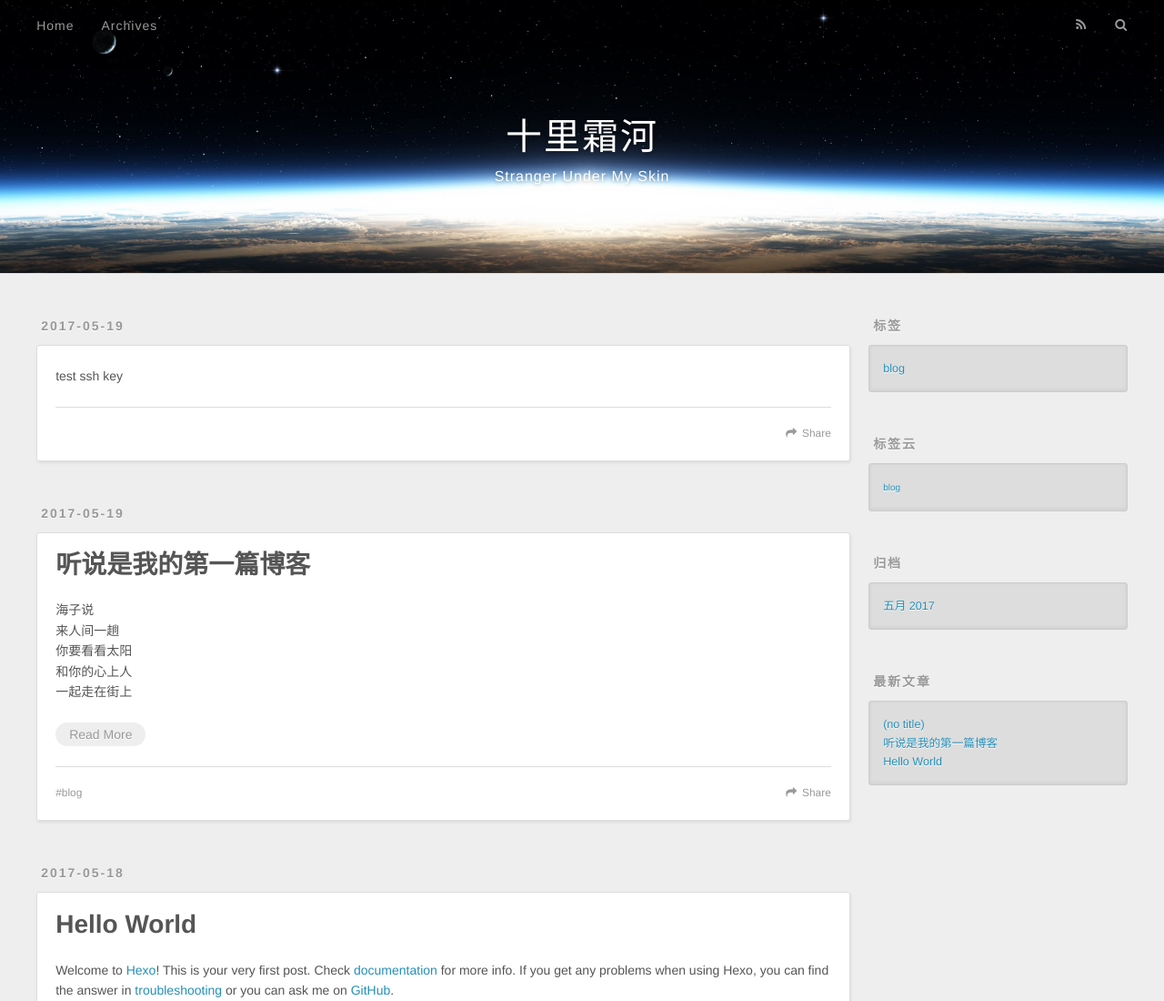
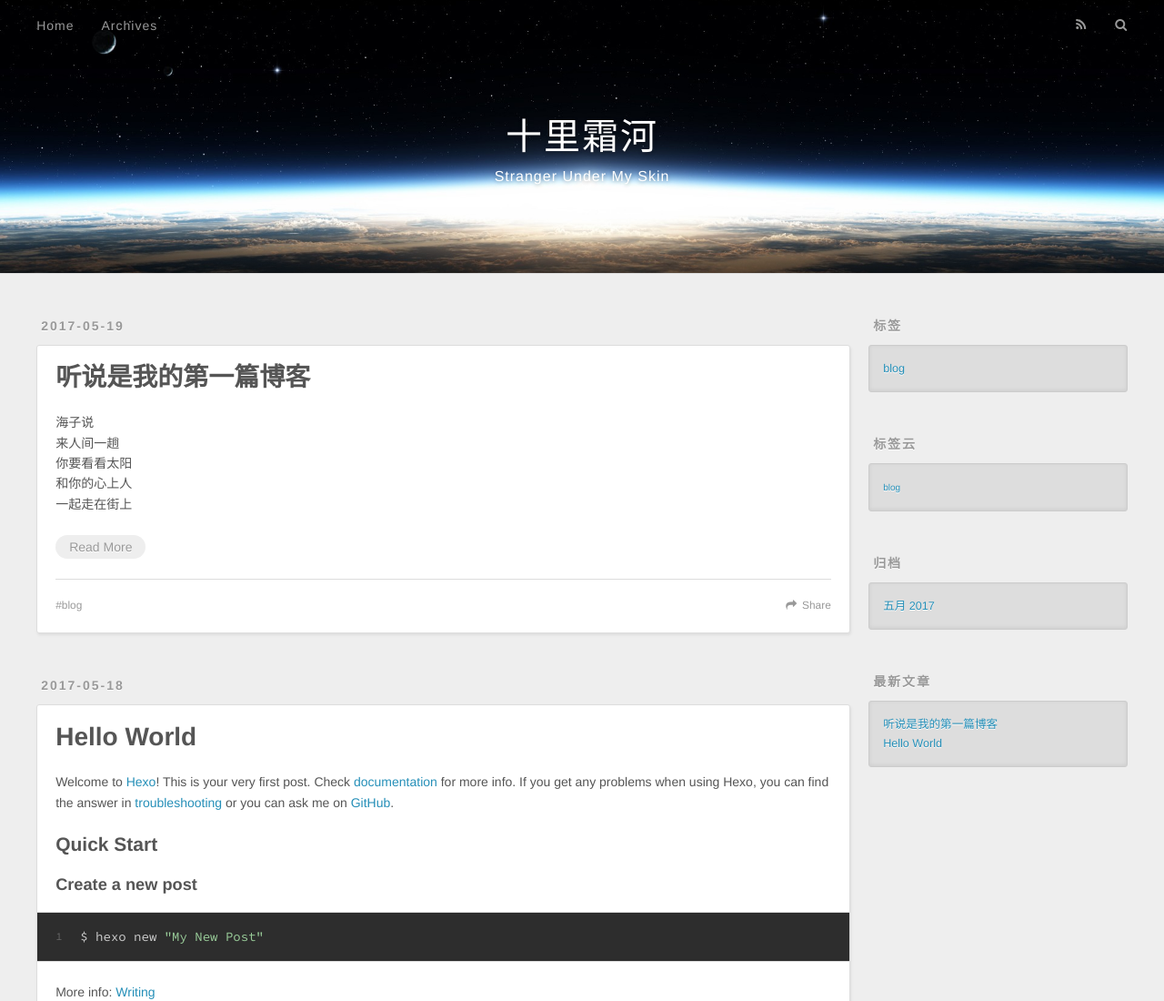
Before and after one commit to Angelarongrong/Angelarongrong.github.io, a plain HTML site: page index.html in a window 1280 px wide. Shown: the top 1100 px of the page at 91% size. Drawn offline with nearby package versions, Linux system fonts and the light colour scheme.

Commit message:
Site updated: 2017-05-19 23:38:27

```diff
--- a/index.html
+++ b/index.html
@@ -68,33 +68,6 @@
       <div class="outer">
         <section id="main">
 
-    <article id="post-hello" class="article article-type-post" itemscope itemprop="blogPost">
-  <div class="article-meta">
-    <a href="/2017/05/19/hello/" class="article-date">
-  <time datetime="2017-05-19T14:19:46.169Z" itemprop="datePublished">2017-05-19</time>
-</a>
-
-  </div>
-  <div class="article-inner">
-
-
-    <div class="article-entry" itemprop="articleBody">
-
-        <p>test ssh key</p>
-
-
-    </div>
-    <footer class="article-footer">
-      <a data-url="http://yoursite.com/2017/05/19/hello/" data-id="cj2w02715000140v6qka0fcf4" class="article-share-link">Share</a>
-
-
-    </footer>
-  </div>
-
-</article>
-
-
-
     <article id="post-my-new-post" class="article article-type-post" itemscope itemprop="blogPost">
   <div class="article-meta">
     <a href="/2017/05/19/my-new-post/" class="article-date">
@@ -126,7 +99,7 @@
 
     </div>
     <footer class="article-footer">
-      <a data-url="http://yoursite.com/2017/05/19/my-new-post/" data-id="cj2w0271b000240v6kpjowpqt" class="article-share-link">Share</a>
+      <a data-url="http://yoursite.com/2017/05/19/my-new-post/" data-id="cj2w0f20c00015wv6ql2n7ttk" class="article-share-link">Share</a>
 
 
   <ul class="article-tag-list"><li class="article-tag-list-item"><a class="article-tag-list-link" href="/tags/blog/">blog</a></li></ul>
@@ -173,7 +146,7 @@
 
     </div>
     <footer class="article-footer">
-      <a data-url="http://yoursite.com/2017/05/18/hello-world/" data-id="cj2w0270y000040v68no0sqrm" class="article-share-link">Share</a>
+      <a data-url="http://yoursite.com/2017/05/18/hello-world/" data-id="cj2w0f20300005wv6m7o5swop" class="article-share-link">Share</a>
 
 
     </footer>
@@ -227,10 +200,6 @@
       <ul>
 
           <li>
-            <a href="/2017/05/19/hello/">(no title)</a>
-          </li>
-
-          <li>
             <a href="/2017/05/19/my-new-post/">听说是我的第一篇博客</a>
           </li>
 
```
Also changed, not shown: 2017/05/18/hello-world/index.html (+1 -5 lines), 2017/05/19/my-new-post/index.html (+1 -14 lines), archives/2017/05/index.html (+0 -17 lines), archives/2017/index.html (+0 -17 lines), archives/index.html (+0 -17 lines), tags/blog/index.html (+0 -4 lines).
